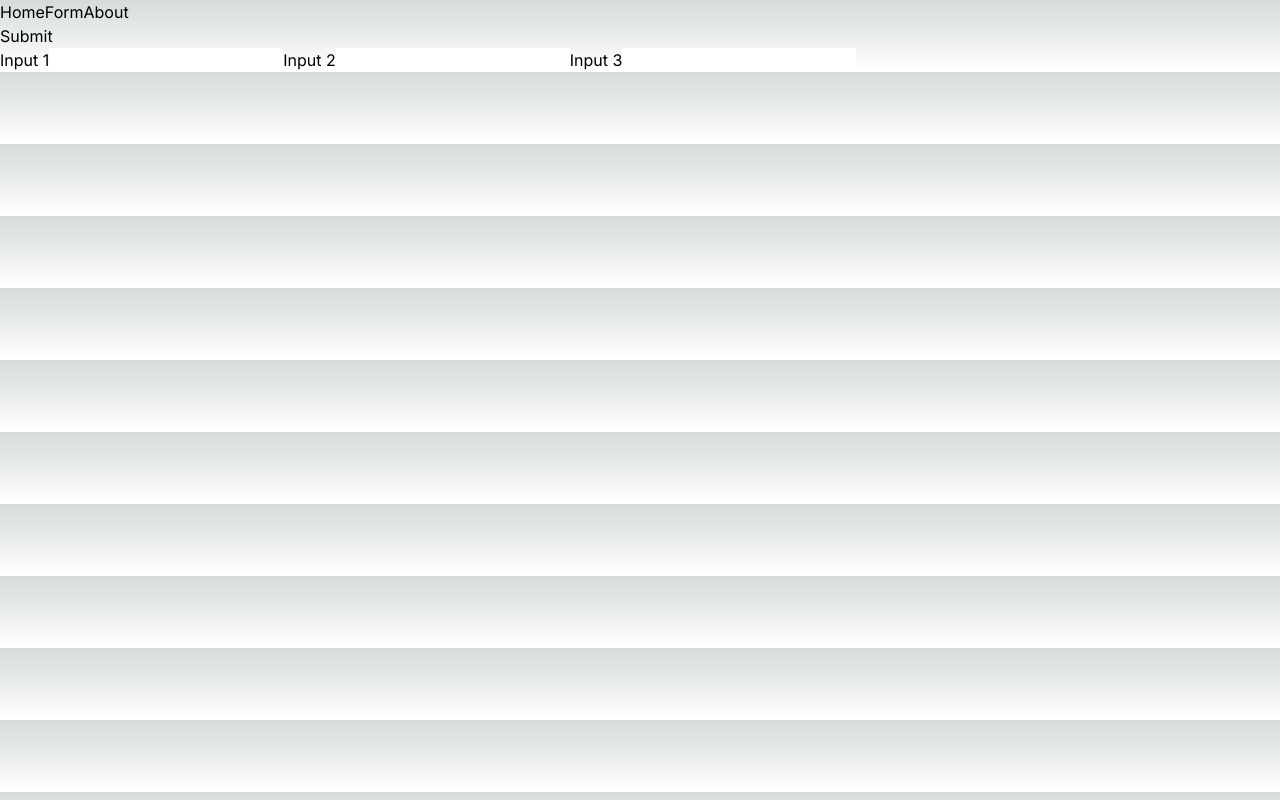
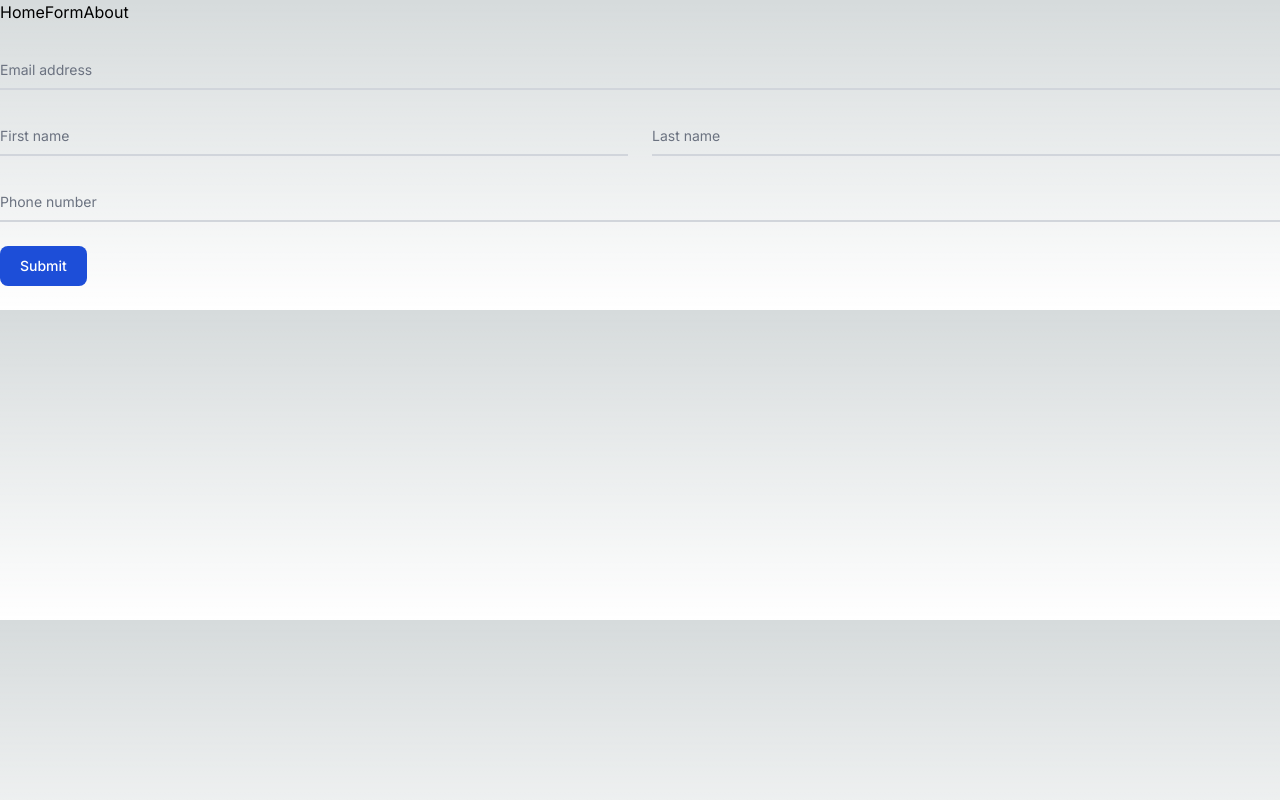
Before and after one commit to kimizake/Quallab, a Next.js app: page /submit in a window 1280 px wide. Built offline with nearby package versions, Linux system fonts and the light colour scheme.

Commit message:
Change form style

```diff
--- a/app/submit/page.tsx
+++ b/app/submit/page.tsx
@@ -1,14 +1,63 @@
 const Form = () => {
   return (
     <div>
-      <h1>Submit</h1>
-      <form>
-        <label>Input 1</label>
-        <input></input>
-        <label>Input 2</label>
-        <input></input>
-        <label>Input 3</label>
-        <input></input>
+      {/* <h1>Sign up</h1> */}
+      <form className="py-6">
+        <div className="relative z-0 w-full mb-6 group">
+          <input
+            type="email"
+            className="block py-2.5 px-0 w-full text-sm text-gray-900 bg-transparent border-0 border-b-2 border-gray-300 appearance-none dark:text-white dark:border-gray-600 dark:focus:border-blue-500 focus:outline-none focus:ring-0 focus:border-blue-600 peer"
+            placeholder=" "
+            required
+          />
+          <label className="peer-focus:font-medium absolute text-sm text-gray-500 dark:text-gray-400 duration-300 transform -translate-y-6 scale-75 top-3 -z-10 origin-[0] peer-focus:left-0 peer-focus:text-blue-600 peer-focus:dark:text-blue-500 peer-placeholder-shown:scale-100 peer-placeholder-shown:translate-y-0 peer-focus:scale-75 peer-focus:-translate-y-6">
+            Email address
+          </label>
+        </div>
+        <div className="grid md:grid-cols-2 md:gap-6">
+          <div className="relative z-0 w-full mb-6 group">
+            <input
+              type="text"
+              className="block py-2.5 px-0 w-full text-sm text-gray-900 bg-transparent border-0 border-b-2 border-gray-300 appearance-none dark:text-white dark:border-gray-600 dark:focus:border-blue-500 focus:outline-none focus:ring-0 focus:border-blue-600 peer"
+              placeholder=" "
+              required
+            />
+            <label className="peer-focus:font-medium absolute text-sm text-gray-500 dark:text-gray-400 duration-300 transform -translate-y-6 scale-75 top-3 -z-10 origin-[0] peer-focus:left-0 peer-focus:text-blue-600 peer-focus:dark:text-blue-500 peer-placeholder-shown:scale-100 peer-placeholder-shown:translate-y-0 peer-focus:scale-75 peer-focus:-translate-y-6">
+              First name
+            </label>
+          </div>
+          <div className="relative z-0 w-full mb-6 group">
+            <input
+              type="text"
+              name="floating_last_name"
+              id="floating_last_name"
+              className="block py-2.5 px-0 w-full text-sm text-gray-900 bg-transparent border-0 border-b-2 border-gray-300 appearance-none dark:text-white dark:border-gray-600 dark:focus:border-blue-500 focus:outline-none focus:ring-0 focus:border-blue-600 peer"
+              placeholder=" "
+              required
+            />
+            <label className="peer-focus:font-medium absolute text-sm text-gray-500 dark:text-gray-400 duration-300 transform -translate-y-6 scale-75 top-3 -z-10 origin-[0] peer-focus:left-0 peer-focus:text-blue-600 peer-focus:dark:text-blue-500 peer-placeholder-shown:scale-100 peer-placeholder-shown:translate-y-0 peer-focus:scale-75 peer-focus:-translate-y-6">
+              Last name
+            </label>
+          </div>
+        </div>
+        <div className="relative z-0 w-full mb-6 group">
+          <input
+            type="tel"
+            pattern="0[0-9]{9}"
+            className="block py-2.5 px-0 w-full text-sm text-gray-900 bg-transparent border-0 border-b-2 border-gray-300 appearance-none dark:text-white dark:border-gray-600 dark:focus:border-blue-500 focus:outline-none focus:ring-0 focus:border-blue-600 peer"
+            placeholder=" "
+            required
+          />
+          <label className="peer-focus:font-medium absolute text-sm text-gray-500 dark:text-gray-400 duration-300 transform -translate-y-6 scale-75 top-3 -z-10 origin-[0] peer-focus:left-0 peer-focus:text-blue-600 peer-focus:dark:text-blue-500 peer-placeholder-shown:scale-100 peer-placeholder-shown:translate-y-0 peer-focus:scale-75 peer-focus:-translate-y-6">
+            Phone number
+          </label>
+        </div>
+        <button
+          type="submit"
+          className="text-white bg-blue-700 hover:bg-blue-800 focus:ring-4 focus:outline-none focus:ring-blue-300 font-medium rounded-lg text-sm w-full sm:w-auto px-5 py-2.5 text-center dark:bg-blue-600 dark:hover:bg-blue-700 dark:focus:ring-blue-800"
+        >
+          Submit
+        </button>
       </form>
     </div>
   );
```
